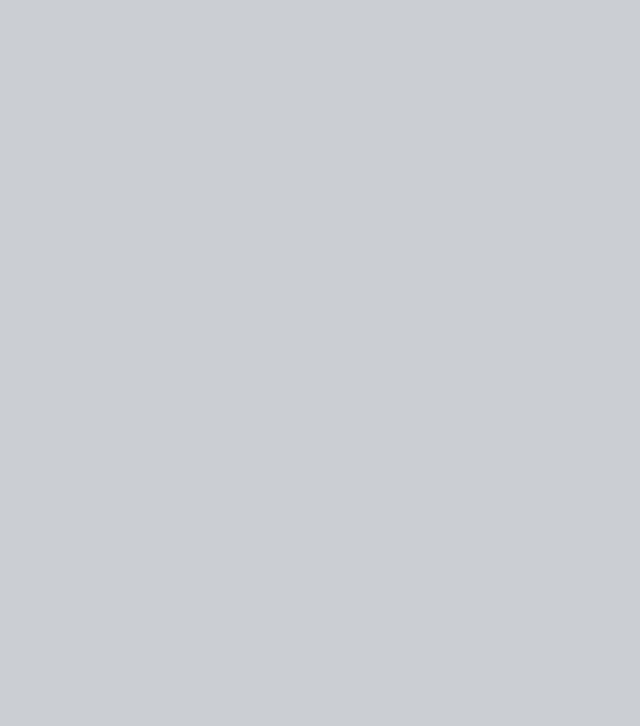
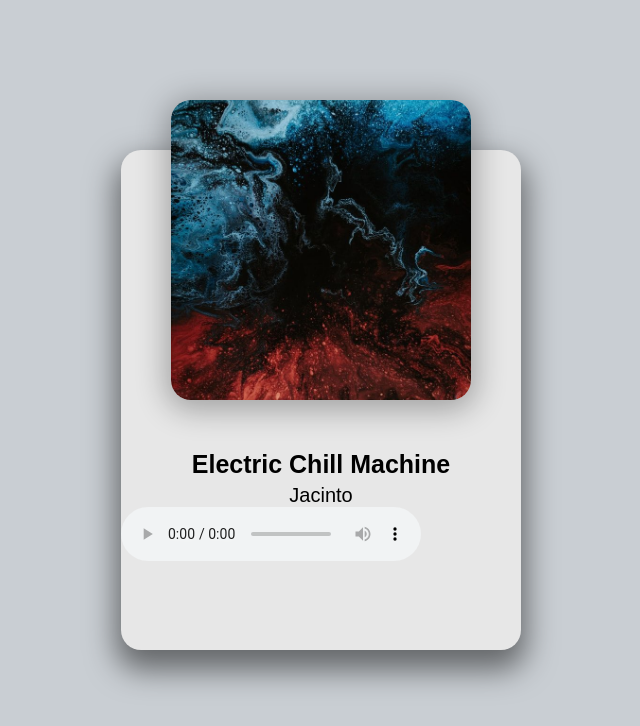
Before and after one commit to GrumpyMonk26/Music-Player, a plain HTML site: page index.html in a window 1280 px wide. Shown: the whole page, without its empty margins (319-959 px from the left). Drawn offline with Linux system fonts and the light colour scheme.

Commit message:
setting up HTML and CSS

```diff
--- a/index.html
+++ b/index.html
@@ -1,15 +1,27 @@
 <!DOCTYPE html>
 <html lang="en">
-<head>
-    <meta charset="UTF-8">
-    <meta name="viewport" content="width=device-width, initial-scale=1.0">
+  <head>
+    <meta charset="UTF-8" />
+    <meta name="viewport" content="width=device-width, initial-scale=1.0" />
     <title>Music Player</title>
-    <link rel="icon" type="image/png" href="favicon.png">
-    <link rel="stylesheet" href="https://cdnjs.cloudflare.com/ajax/libs/font-awesome/5.10.2/css/all.min.css"/>
-    <link rel="stylesheet" href="style.css">
-</head>
-<body>
+    <link rel="icon" type="image/png" href="favicon.png" />
+    <link
+      rel="stylesheet"
+      href="https://cdnjs.cloudflare.com/ajax/libs/font-awesome/5.10.2/css/all.min.css"
+    />
+    <link rel="stylesheet" href="style.css" />
+  </head>
+  <body>
+    <div class="player-container">
+      <!-- Song -->
+      <div class="img-container">
+        <img src="img/jacinto-1.jpg" alt="Album Art" />
+      </div>
+      <h2 id="title">Electric Chill Machine</h2>
+      <h3 id="artist">Jacinto</h3>
+      <audio src="music/jacinto-1.mp3" controls></audio>
+    </div>
     <!-- Script -->
     <script src="script.js"></script>
-</body>
+  </body>
 </html>
--- a/style.css
+++ b/style.css
@@ -1,3 +1,5 @@
+@import url("https://fonts.googleapis.com/css2?family=League+Spartan:wght@100..900&display=swap");
+
 /* Images created by: https://unsplash.com/@pawel_czerwinski */
 
 html {
@@ -11,19 +13,33 @@ body {
   display: flex;
   justify-content: center;
   align-items: center;
-
+  font-family: Spartan, sans-serif;
   font-size: 12px;
 }
 
-
+.player-container {
+  height: 500px;
+  width: 400px;
+  background-color: #e7e7e7;
+  border-radius: 20px;
+  box-shadow: 0 15px 30px 5px rgba(0, 0, 0, 0.5);
+}
 
 .img-container {
-
+  height: 300px;
+  width: 300px;
   position: relative;
   top: -50px;
   left: 50px;
 }
 
+.img-container img {
+  height: 100%;
+  width: 100%;
+  object-fit: cover;
+  border-radius: 20px;
+  box-shadow: 0 5px 30px 5px rgba(0, 0, 0, 0.3);
+}
 
 h2 {
   font-size: 25px;
@@ -76,10 +92,7 @@ h3 {
   font-size: 30px;
   color: rgb(129, 129, 129);
   margin-right: 30px;
-
 }
-
-
 
 .main-button {
   font-size: 40px;
@@ -89,8 +102,9 @@ h3 {
 
 /* Media Query: iPhone (Vertical) */
 @media screen and (max-width: 376px) {
-
-
+  .player-container {
+    width: 95vw;
+  }
   .img-container {
     left: 29px;
   }
```
